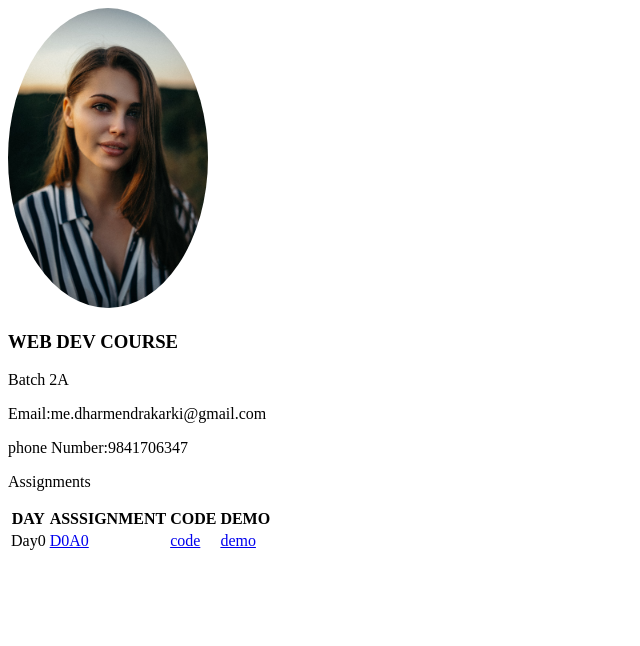
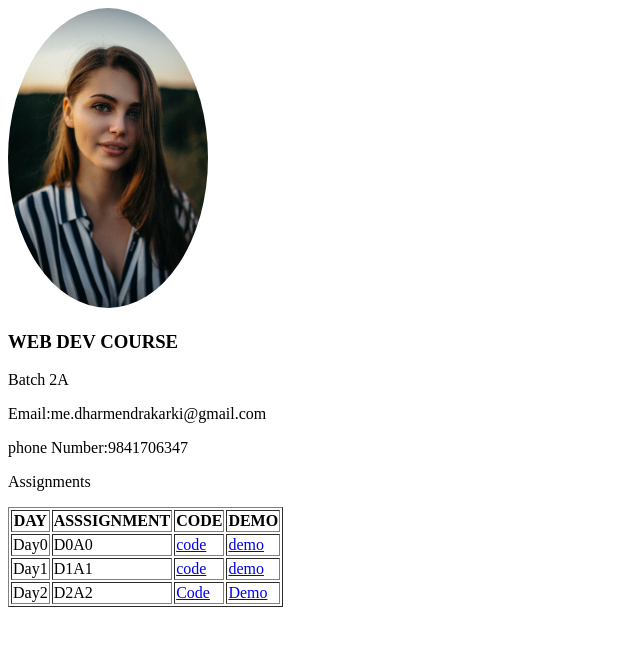
Before and after one commit to aignitelearners/aignitelearners.github.io, a plain HTML site: page index.html in a window 1280 px wide. Shown: the whole page, without its empty margins (0-640 px from the left). Drawn offline with Linux system fonts and the light colour scheme.

Commit message:
assignment 2 code and link added

```diff
--- a/index.html
+++ b/index.html
@@ -14,7 +14,7 @@
     <p>Email:me.dharmendrakarki@gmail.com</p>
     <p>phone Number:9841706347</p>
     <p>Assignments</p>
-    <table>
+    <table border="1px">
         <tr>
             <th>DAY</th>
             <th>ASSSIGNMENT</th>
@@ -23,10 +23,26 @@
         </tr>
         <tr>
             <td>Day0</td>
-            <td><a href="https://www.google.com">D0A0</a></td>
+            <td>D0A0</td>
             <td> <a href="https://github.com/aignitelearners/Day0Assignment0/blob/master/index.html">code</a> </td>
             <td> <a href="https://aignitelearners.github.io/Day0Assignment0/">demo</a></td>
         </tr>
+
+        <tr>
+            <td>Day1</td>
+            <td>D1A1</td>
+            <td> <a href="https://github.com/aignitelearners/table/blob/master/index.html"> code</a></td>
+            <td><a href="https://aignitelearners.github.io/table/">demo</a></td>
+        </tr>
+
+        <tr>
+            <td>Day2</td>
+            <td>D2A2</td>
+            <td><a href="https://github.com/aignitelearners/Assignment-3/blob/master/index.html">Code</a></td>
+            <td><a href="https://aignitelearners.github.io/Assignment-3/">Demo</a></td>
+        </tr>
+
+
     </table>
 
 </body>
```
Also changed, not shown: menu.html (+12 -0 lines).
